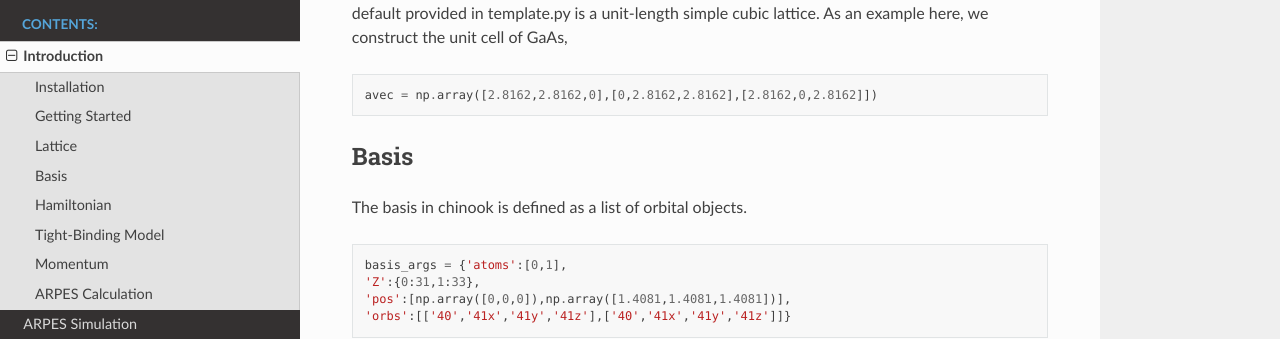
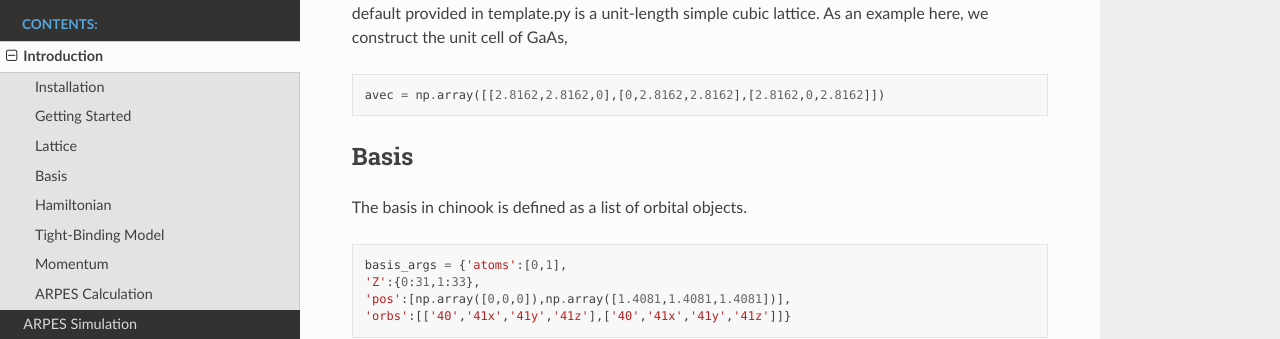
Before and after one commit to rpday/chinook, a Sphinx documentation site: the page built from docs/source/introduction.rst, in a window 1280 px wide and 900 px high, scrolled down 701 px. Shown: the part 172-511 px from the top of the window. Built offline with Sphinx 7.4.7 and the Read the Docs theme 2.0.0, drawn with Linux system fonts in a browser that asks for light colours.

```diff
--- a/docs/source/introduction.rst
+++ b/docs/source/introduction.rst
@@ -38,7 +38,7 @@ Lattice
 
 The lattice is defined as a 3x3 array called avec, and is defined in units of inverse Angstrom. The default provided in template.py is a unit-length simple cubic lattice. As an example here, we construct the unit cell of GaAs,
 ::
-    avec = np.array([2.8162,2.8162,0],[0,2.8162,2.8162],[2.8162,0,2.8162]])
+    avec = np.array([[2.8162,2.8162,0],[0,2.8162,2.8162],[2.8162,0,2.8162]])
 
 
 Basis
```
